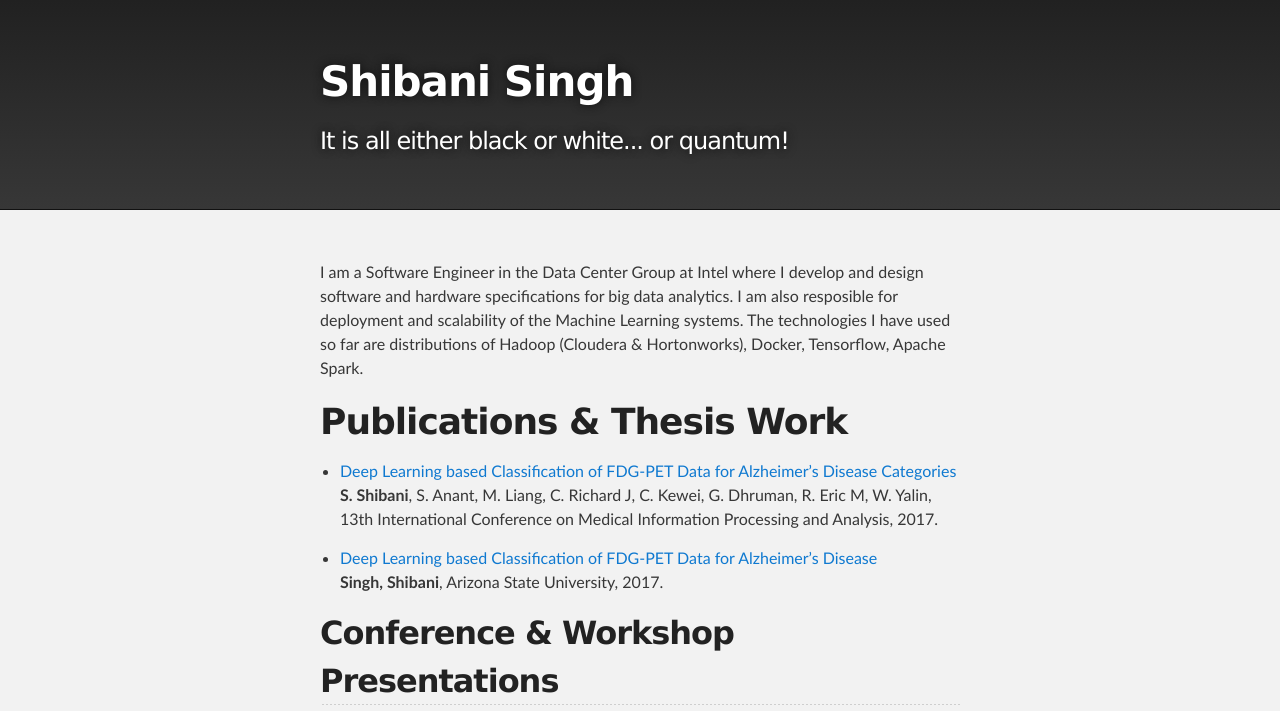
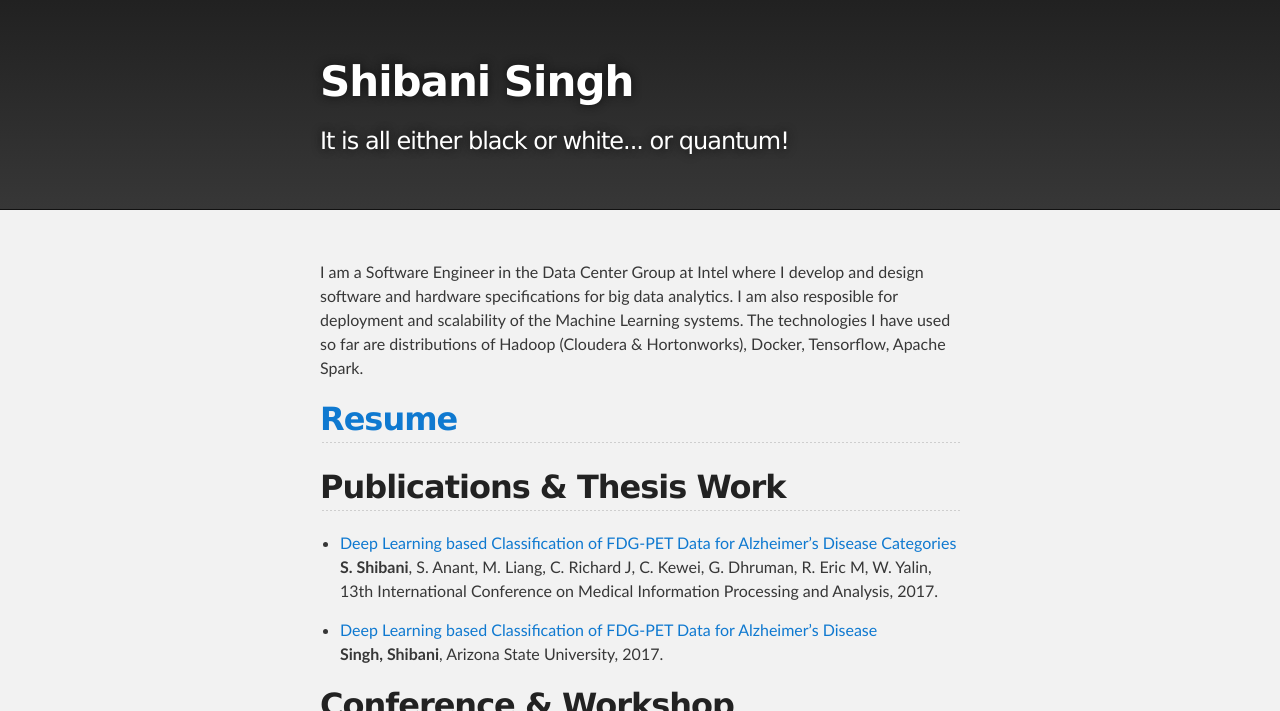
Before and after one commit to paperblack/paperblack.github.io, a Jekyll site: the page built from index.md, in a window 1280 px wide and 900 px high, cut to the strip 0-711 px from the top of the window. Built offline with Jekyll 4.4.1, drawn with Linux system fonts in a browser that asks for light colours.

Commit message:
Add resume

```diff
--- a/index.md
+++ b/index.md
@@ -4,7 +4,9 @@ layout: default
 
 I am a Software Engineer in the Data Center Group at Intel where I develop and design software and hardware specifications for big data analytics. I am also resposible for deployment and scalability of the Machine Learning systems. The technologies I have used so far are distributions of Hadoop (Cloudera & Hortonworks), Docker, Tensorflow, Apache Spark.
 
-# Publications & Thesis Work
+## [Resume](https://github.com/paperwhite/Resume/blob/master/Resume_Dec2018.pdf)
+
+## Publications & Thesis Work
 
 * [Deep Learning based Classification of FDG-PET Data for Alzheimer’s Disease Categories](https://scholar.google.com/scholar?oi=bibs&cluster=3882555616215632182&btnI=1&hl=en)
   **S. Shibani**, S. Anant, M. Liang, C. Richard J, C. Kewei, G. Dhruman, R. Eric M, W. Yalin, 13th International Conference on Medical Information Processing and Analysis, 2017.
```
